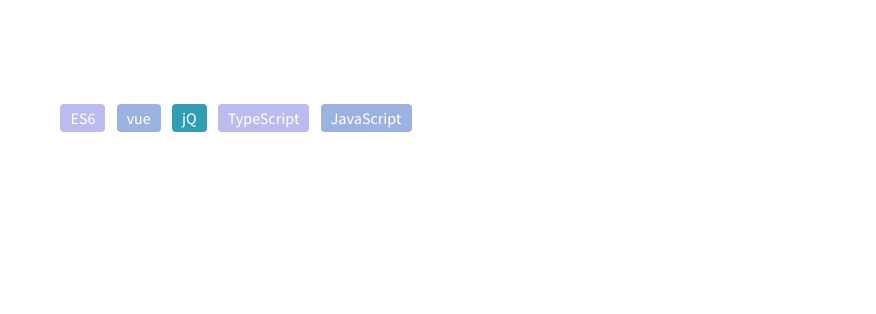
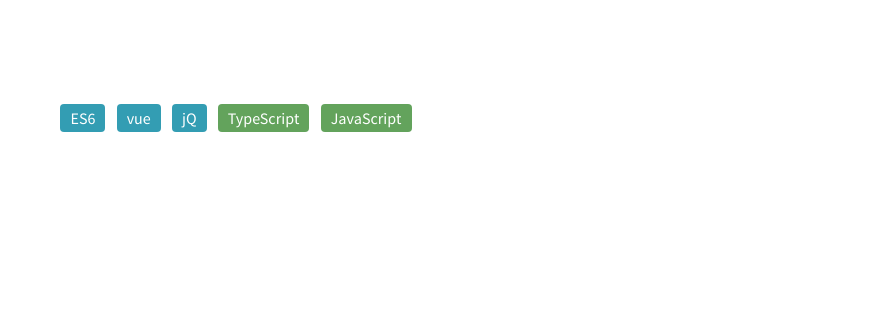
Before and after one commit to cox-yj/cox-yj.github.com, a plain HTML site: page tags/index.html in a window 1280 px wide. Shown: the part 200-514 px from the top of the page, 404-1280 px from the left. Drawn offline with nearby package versions, Linux system fonts and the light colour scheme; some packages are replaced by stand-ins of ours; a script that the page names is missing.

Commit message:
Site updated: 2018-07-11 14:32:37

```diff
--- a/tags/index.html
+++ b/tags/index.html
@@ -144,15 +144,15 @@
 <main class="app-body">
   <div id="tag-cloud">
 
-      <a class="tag0" data-name="tag-ES6">ES6</a>
+      <a class="tag2" data-name="tag-ES6">ES6</a>
 
-      <a class="tag1" data-name="tag-vue">vue</a>
+      <a class="tag2" data-name="tag-vue">vue</a>
 
       <a class="tag2" data-name="tag-jQ">jQ</a>
 
-      <a class="tag0" data-name="tag-TypeScript">TypeScript</a>
+      <a class="tag3" data-name="tag-TypeScript">TypeScript</a>
 
-      <a class="tag1" data-name="tag-JavaScript">JavaScript</a>
+      <a class="tag3" data-name="tag-JavaScript">JavaScript</a>
 
   </div>
 
```
